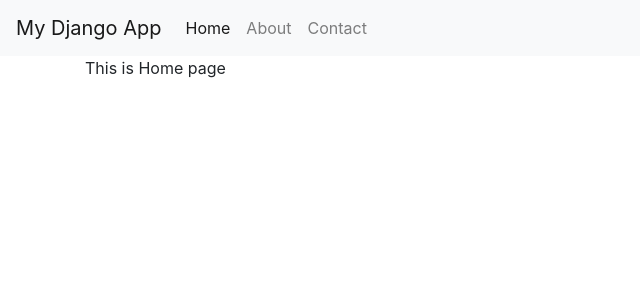
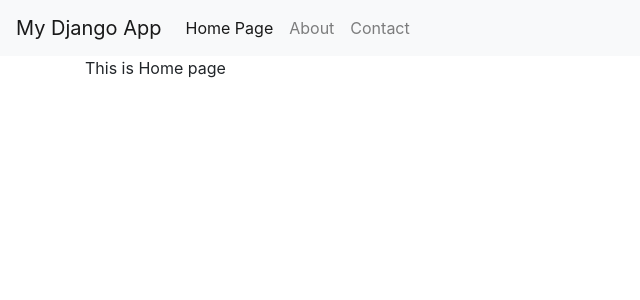
Before and after one commit to myself-tamilvanan/kick_start_django, a Django app: page / in a window 1280 px wide. Shown: the top 300 px of the page, without its empty margins (0-640 px from the left). Run offline with Django 5.2, Linux system fonts and the light colour scheme; some libraries are stand-ins or nearby versions.

Commit message:
Base Element changes

```diff
--- a/backend/templates/base.html
+++ b/backend/templates/base.html
@@ -27,7 +27,7 @@
       <div class="collapse navbar-collapse" id="navbarNav">
         <ul class="navbar-nav">
           <li class="nav-item active">
-            <a class="nav-link" href="#">Home</a>
+            <a class="nav-link" href="#">Home Page</a>
           </li>
           <li class="nav-item">
             <a class="nav-link" href="#">About</a>
```
